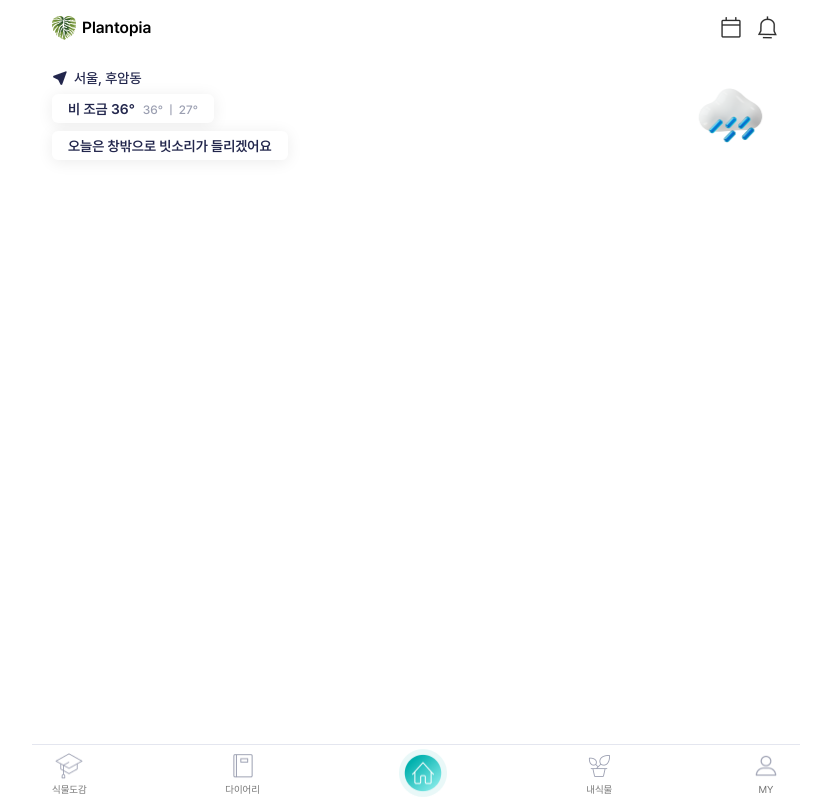
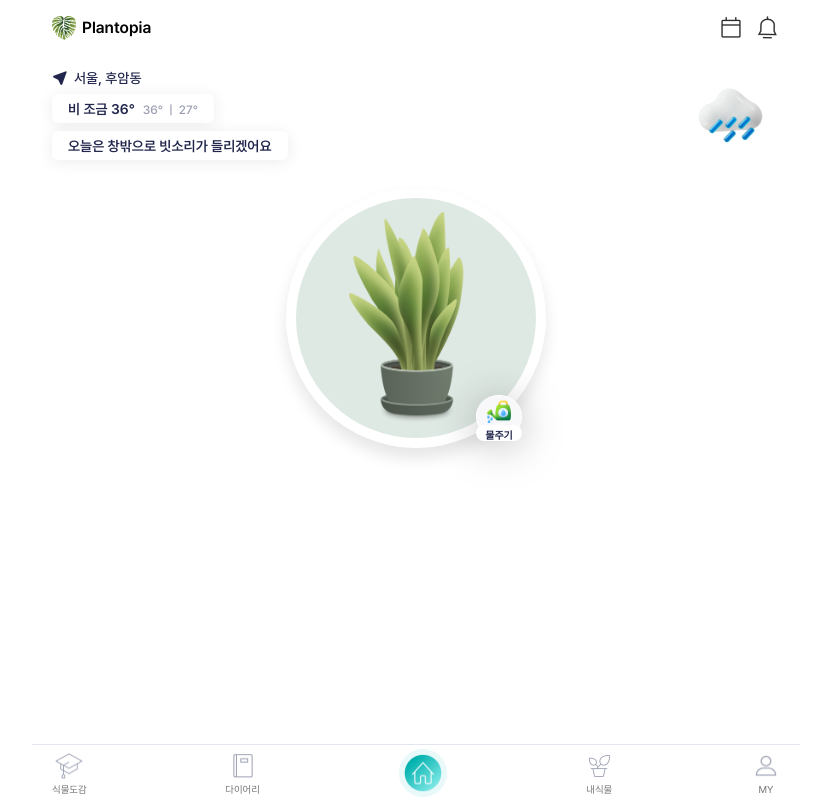
Before and after one commit to kes-knows-nothing/plantopia, a React app: page / in a window 1280 px wide. Shown: the whole page, without its empty margins (224-1055 px from the left). Built offline with nearby package versions, Linux system fonts and the light colour scheme; the HTML template or start-up script is replaced by a standard one.

Commit message:
Feat: 물주기 영역 퍼블리싱

```diff
--- a/src/pages/mainPage/MainPage.tsx
+++ b/src/pages/mainPage/MainPage.tsx
@@ -1,9 +1,10 @@
-import React from 'react';
 import './mainPage.scss';
 import Header from '@/components/header/Header';
 import Footer from '@/components/footer/Footer';
 import weather from '@/assets/images/weather';
+import plants from '@/assets/images/plants';
 import LOCATION from '@/assets/images/icons/location.png';
+import WATERING from '@/assets/images/icons/watering.png';
 
 const MainPage = () => {
   return (
@@ -28,6 +29,15 @@ const MainPage = () => {
             </div>
             <img src={weather.RAIN} className="weather_icon" alt="weather" />
           </div>
+          <div className="main_plant">
+            <div className="inner_circle">
+              <img src={plants.MAIN_PLANT} alt="plant" />
+            </div>
+            <button className="watering_btn">
+              <img src={WATERING} alt="watering" />
+              <div className="watering_label">물주기</div>
+            </button>
+          </div>
         </section>
       </main>
       <Footer />
--- a/src/pages/mainPage/mainPage.scss
+++ b/src/pages/mainPage/mainPage.scss
@@ -62,3 +62,61 @@
     height: 10rem;
   }
 }
+
+.main_plant {
+  position: relative;
+  margin: 2.8rem auto 1.8rem auto;
+  padding: 1rem;
+  width: 26rem;
+  height: 26rem;
+  background: #fff;
+  border-radius: 26rem;
+  box-shadow: 0px 10px 16px 0px rgba(0, 0, 0, 0.1);
+
+  .inner_circle {
+    display: flex;
+    justify-content: center;
+    align-items: center;
+    width: 100%;
+    height: 100%;
+    background-color: #dfe9e4;
+    border-radius: 26rem;
+
+    img {
+      /* 수치는 추후 수정 */
+      width: 13.5rem;
+      height: 21.2rem;
+    }
+  }
+
+  .watering_btn {
+    position: absolute;
+    right: 2.4rem;
+    bottom: 0.7rem;
+    padding: 0 0 0.3rem 0;
+    width: 4.6rem;
+    height: 4.6rem;
+    filter: drop-shadow(0px 4px 20px rgba(0, 0, 0, 0.25));
+
+    img {
+      width: 100%;
+      height: 100%;
+    }
+
+    .watering_label {
+      position: absolute;
+      bottom: 0;
+      left: 0;
+      right: 0;
+      padding: 0.2rem 0.6rem;
+      height: 1.6rem;
+      border-radius: 3rem;
+      background-color: #ffffff;
+      color: #22264c;
+      font-size: 1rem;
+      font-style: normal;
+      font-weight: 600;
+      line-height: normal;
+    }
+  }
+}
```
